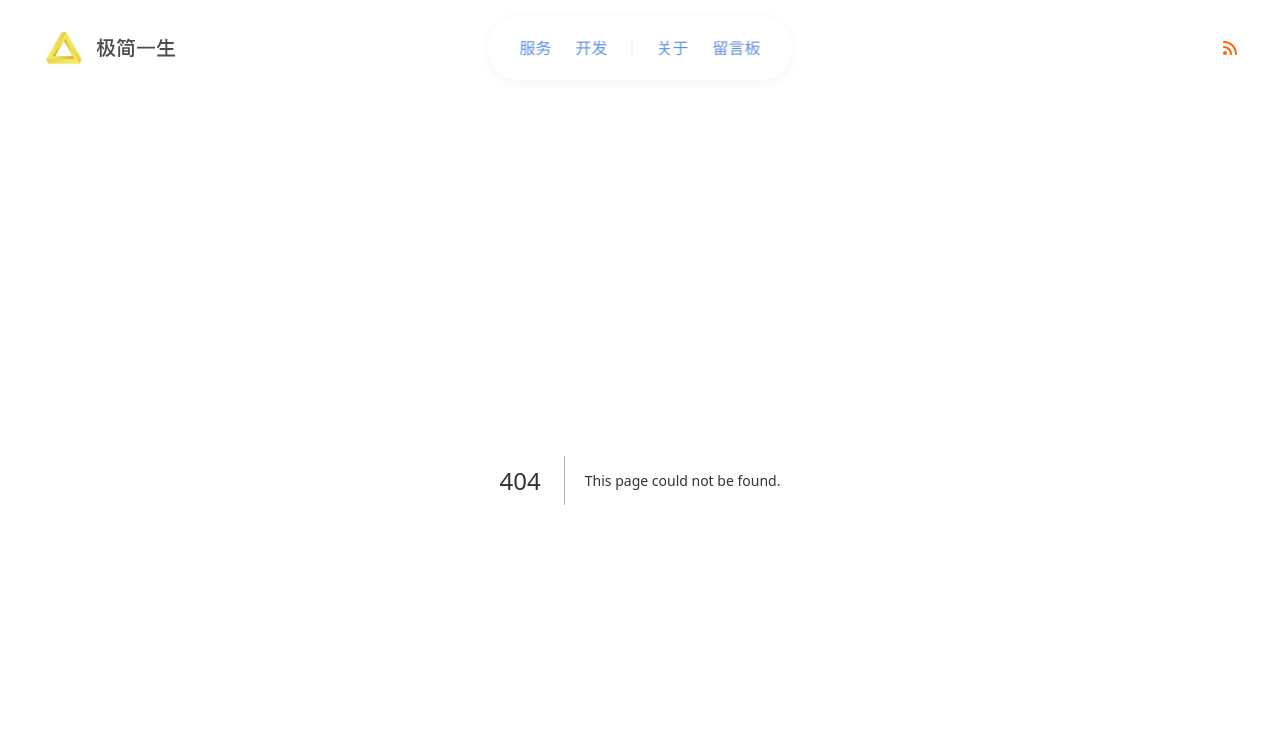
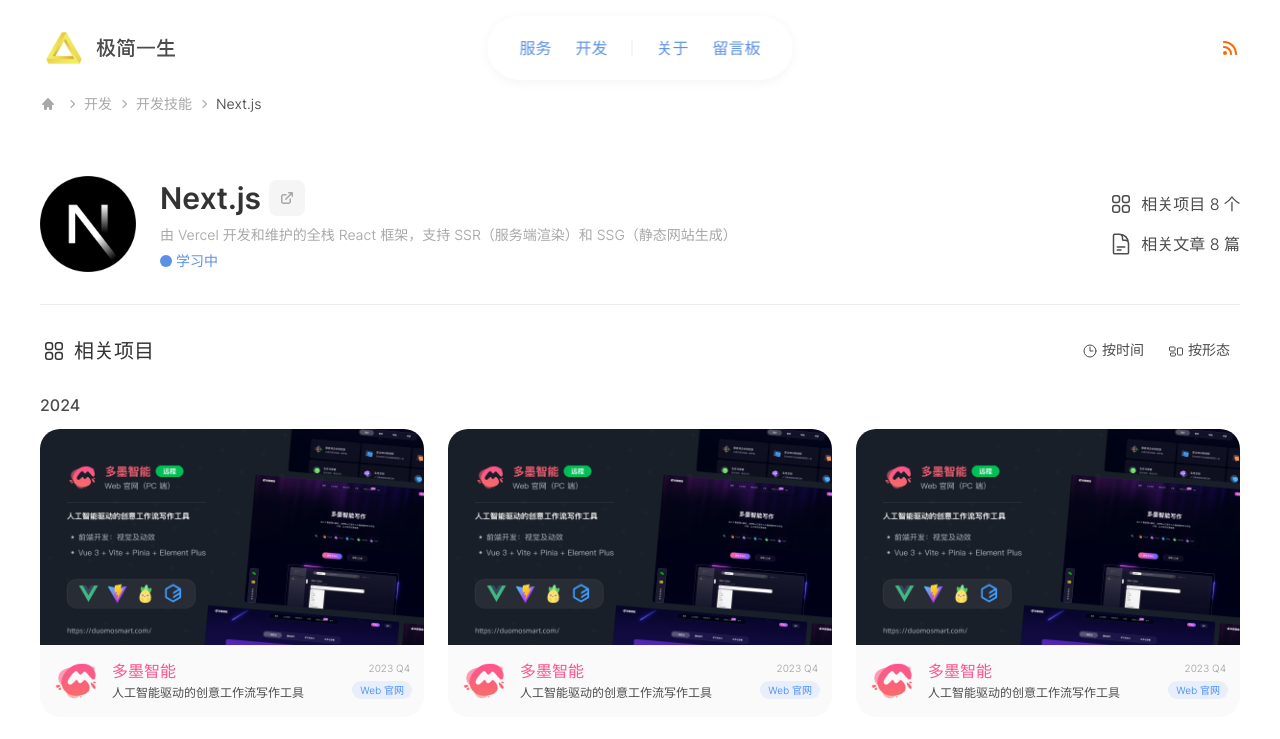
Before and after one commit to trojanyao/trojanyao, a Next.js app: page /skill/dev/next.js in a window 1280 px wide. Before the commit this address had no page. Shown: the top 739 px of the page. Built offline with nearby package versions, Linux system fonts and the light colour scheme.

Commit message:
feat(Skill): add skill detail page

```diff
--- a/app/components/Button.tsx
+++ b/app/components/Button.tsx
@@ -12,24 +12,25 @@
   size = 'medium',
   shape = 'rect',
   className,
-  onClick,
+  onClick = () => {},
 }: {
   children: React.ReactNode;
   variant?: ButtonVariant;
   size?: ButtonSize;
   shape?: ButtonShape;
   className?: string;
-  onClick: () => void;
+  onClick?: () => void;
 }) {
   return (
     <button
       className={`
 			${
         variant === 'default' &&
-        'bg-middle-gray text-light-gray hover:bg-light-blue hover:text-primary'
+        'bg-middle-gray hover:bg-light-blue hover:text-primary'
       }
 			${size === 'medium' && 'size-9'}
 			${shape === 'circle' && 'rounded-full'}
+      ${shape === 'square' && 'rounded-lg'}
 			flex justify-center items-center transition-all duration-300 ease-in-out ${className}
 			`}
       onClick={onClick}
--- a/app/components/Header.tsx
+++ b/app/components/Header.tsx
@@ -65,7 +65,7 @@
                   <Link
                     href={menu.path}
                     className={`hover:bg-gradient-link px-4 py-3 rounded-full text-primary leading-none text-nowrap ${
-                      pathname === menu.path && 'font-medium'
+                      pathname === menu.path && 'font-medium bg-gradient-link'
                     }`}
                   >
                     {menu.name}
--- a/app/components/Line.tsx
+++ b/app/components/Line.tsx
@@ -1,4 +1,4 @@
-type LineType = 'first' | 'second';
+type LineType = 'first' | 'secondary';
 
 export default function Line({ type = 'first' }: { type: LineType }) {
   return (
--- a/app/components/SectionHeader.tsx
+++ b/app/components/SectionHeader.tsx
@@ -7,11 +7,13 @@
   title,
   icon,
   children,
+  size = 'middle',
 }: {
   url?: string;
   title: string;
   icon: React.ReactNode;
   children?: React.ReactNode;
+  size?: 'middle' | 'small';
 }) {
   const showArrow = !!url;
 
@@ -22,7 +24,9 @@
       >
         <div className="flex items-center gap-2">
           <div className="size-6">{icon}</div>
-          <span className="text-xl font-semibold">{title}</span>
+          <span className={size === 'small' ? 'title-small' : 'title-middle'}>
+            {title}
+          </span>
         </div>
 
         {showArrow && (
@@ -33,7 +37,11 @@
   }
 
   return (
-    <div className="w-full px-[2px] mb-6 flex justify-between items-center">
+    <div
+      className={`w-full px-[2px] ${
+        size === 'small' ? 'mb-4' : 'mb-6'
+      } flex justify-between items-center`}
+    >
       {/* Left */}
       {showArrow ? (
         <Link href={url || '#'} className="group">
--- a/app/globals.css
+++ b/app/globals.css
@@ -64,11 +64,19 @@
   }
 
   /* ===== Text ===== */
+  .title-large {
+    @apply text-[1.875rem] font-semibold leading-none;
+  }
+
   .title-middle {
     @apply text-2xl font-semibold leading-none;
   }
   .title-small {
     @apply text-xl font-medium leading-none;
+  }
+
+  .text-middle {
+    @apply text-base font-normal leading-none;
   }
 
   .text-small {
--- a/app/project/components/PreviewCarousel.tsx
+++ b/app/project/components/PreviewCarousel.tsx
@@ -75,7 +75,7 @@
         className="absolute top-1/2 -translate-y-1/2 right-[calc(100%+16px)]"
         onClick={handlePrev}
       >
-        <ChevronLeftIcon className="size-5" />
+        <ChevronLeftIcon className="size-5 text-light-gray" />
       </Button>
 
       {/* Left */}
@@ -85,7 +85,7 @@
         className="absolute top-1/2 -translate-y-1/2 left-[calc(100%+16px)]"
         onClick={handleNext}
       >
-        <ChevronRightIcon className="size-5" />
+        <ChevronRightIcon className="size-5 text-light-gray" />
       </Button>
     </div>
   );
--- a/app/project/page.tsx
+++ b/app/project/page.tsx
@@ -29,7 +29,7 @@
       </SectionHeader>
 
       <div className="flex flex-col gap-6">
-        <Line type="second" />
+        <Line type="secondary" />
 
         {/* List */}
         {Array.from({ length: 3 }).map((item, index) => (
--- a/app/skill/SkillItem.tsx
+++ b/app/skill/SkillItem.tsx
@@ -13,7 +13,7 @@
 
   return (
     <Link
-      href=""
+      href="/skill/dev/next.js"
       className="col-span-2 bg-light-gray p-4 rounded-2xl flex items-center gap-3 group"
     >
       <Image
--- a/app/skill/SkillStatus.tsx
+++ b/app/skill/SkillStatus.tsx
@@ -1,6 +1,13 @@
 type SkillStatusType = '学习中';
+type SkillStatusSize = 'middle' | 'large';
 
-export default function SkillStatus({ status }: { status: SkillStatusType }) {
+export default function SkillStatus({
+  status,
+  size = 'middle',
+}: {
+  status: SkillStatusType;
+  size?: SkillStatusSize;
+}) {
   let color = '';
 
   switch (status) {
@@ -10,8 +17,16 @@
 
   return (
     <div className="flex items-center gap-1">
-      <span className={`size-2 bg-${color} rounded-full`}></span>
-      <span className={`text-${color} text-[0.625rem] leading-none`}>
+      <span
+        className={`${
+          size === 'large' ? 'size-3' : 'size-2'
+        } bg-${color} rounded-full`}
+      ></span>
+      <span
+        className={`text-${color} ${
+          size === 'large' ? 'text-small' : 'text-[0.625rem]'
+        } leading-none`}
+      >
         {status}
       </span>
     </div>
--- /dev/null
+++ b/app/skill/[type]/[id]/page.tsx
@@ -0,0 +1,109 @@
+import Breadcrumb from '@/app/components/Breadcrumb';
+import Button from '@/app/components/Button';
+import Link from 'next/link';
+import Image from 'next/image';
+
+import NextLogo from '@/public/next_logo.png';
+import { ArrowTopRightOnSquareIcon } from '@heroicons/react/16/solid';
+import SkillStatus from '../../SkillStatus';
+import {
+  ClockIcon,
+  DocumentTextIcon,
+  RectangleGroupIcon,
+  Squares2X2Icon,
+} from '@heroicons/react/24/outline';
+import Line from '@/app/components/Line';
+import SectionHeader from '@/app/components/SectionHeader';
+import GroupBy from '@/app/components/GroupBy';
+import ProjectGrid from '@/app/project/ProjectGrid';
+
+const breadcrumbMenus = [
+  { text: '开发', url: '/dev' },
+  { text: '开发技能', url: '/dev/projects' },
+  { text: 'Next.js' },
+];
+
+const groupByOptions = [
+  { icon: <ClockIcon />, text: '按时间' },
+  { icon: <RectangleGroupIcon />, text: '按形态' },
+];
+
+export default function SkillDetail() {
+  function BasicInfo() {
+    return (
+      <div className="pt-8 flex justify-between items-center">
+        {/* Left */}
+        <div className="flex items-center gap-6">
+          <Image src={NextLogo} alt="Next.js" className="size-24" />
+
+          <div className="flex flex-col gap-3">
+            {/* Name & Link */}
+            <div className="flex items-center gap-2">
+              <h1 className="title-large">Next.js</h1>
+              <Link href="https://nextjs.org/" target="_blank">
+                <Button variant="default" shape="square" className="size-8">
+                  <ArrowTopRightOnSquareIcon className="size-4 text-light hover:text-primary" />
+                </Button>
+              </Link>
+            </div>
+
+            {/* Desc */}
+            <div className="text-small text-light">
+              由 Vercel 开发和维护的全栈 React 框架，支持 SSR（服务端渲染）和
+              SSG（静态网站生成）
+            </div>
+
+            {/* Status */}
+            <SkillStatus status="学习中" size="large" />
+          </div>
+        </div>
+
+        {/* Right */}
+        <div className="flex flex-col gap-4 text-secondary">
+          <div className="flex items-center gap-2">
+            <Squares2X2Icon className="size-6" />
+            <span className="text-middle">相关项目 8 个</span>
+          </div>
+          <div className="flex items-center gap-2">
+            <DocumentTextIcon className="size-6" />
+            <span className="text-middle">相关文章 8 篇</span>
+          </div>
+        </div>
+      </div>
+    );
+  }
+
+  return (
+    <div>
+      <Breadcrumb menus={breadcrumbMenus} />
+
+      <div className="flex flex-col gap-8">
+        <BasicInfo />
+        <Line type="secondary" />
+
+        <div className="flex flex-col gap-4">
+          {/* Title */}
+          <SectionHeader
+            title="相关项目"
+            icon={<Squares2X2Icon />}
+            size="small"
+          >
+            <GroupBy options={groupByOptions} />
+          </SectionHeader>
+
+          {/* List */}
+          <ul className="flex flex-col gap-4">
+            {Array.from({ length: 3 }).map((item, index) => (
+              <li key={index} className="flex flex-col gap-4">
+                <div className="text-middle font-medium text-secondary">
+                  2024
+                </div>
+                <ProjectGrid />
+              </li>
+            ))}
+          </ul>
+        </div>
+      </div>
+    </div>
+  );
+}
```
